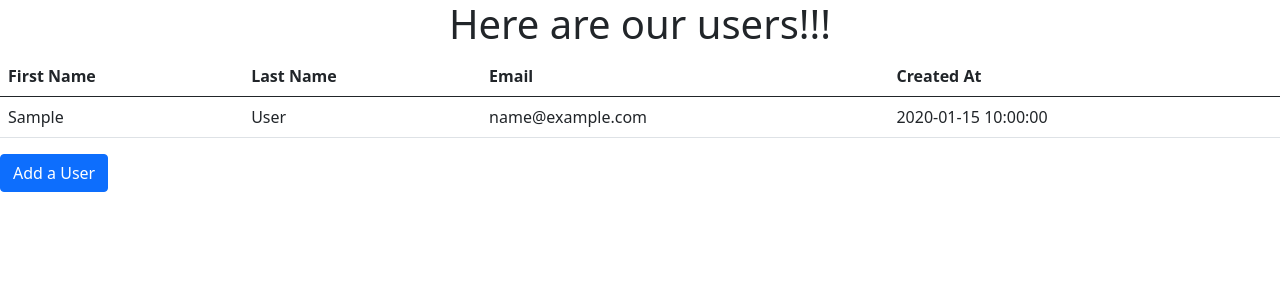
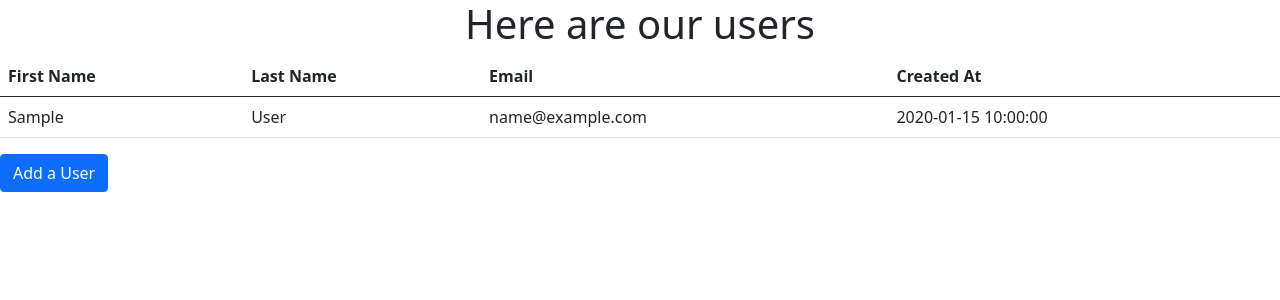
Before and after one commit to JavieraValenzuela90/Tareas-Python, a Flask app: page /users in a window 1280 px wide. Shown: the top 300 px of the page. Run offline with Flask 3, Linux system fonts and the light colour scheme; tables that the repository leaves empty or names only in its code hold one stand-in row (values such as "Sample post").

Commit message:
Update Usuarios CR

```diff
--- a/Usuarios CR/templates/users.html
+++ b/Usuarios CR/templates/users.html
@@ -8,7 +8,7 @@
     <title>Users</title>
 </head>
 <body>
-    <h1 class="text-center">Here are our users!!!</h1>
+    <h1 class="text-center">Here are our users</h1>
     <table class="table table-hover">
         <thead>
             <tr>
@@ -21,10 +21,10 @@
         <tbody>
             {% for user in users %}
             <tr>
-                <td>{{ user.first_name }}</td>
-                <td>{{ user.last_name }}</td>
-                <td>{{ user.email }}</td>
-                <td>{{ user.created_at }}</td>
+                <td>{{user.first_name}}</td>
+                <td>{{user.last_name}}</td>
+                <td>{{user.email}}</td>
+                <td>{{user.created_at}}</td>
             </tr>
             {% endfor %}
         </tbody>
```
Also changed, not shown: Usuarios CR/mysqlconnection.py (+0 -11 lines).
